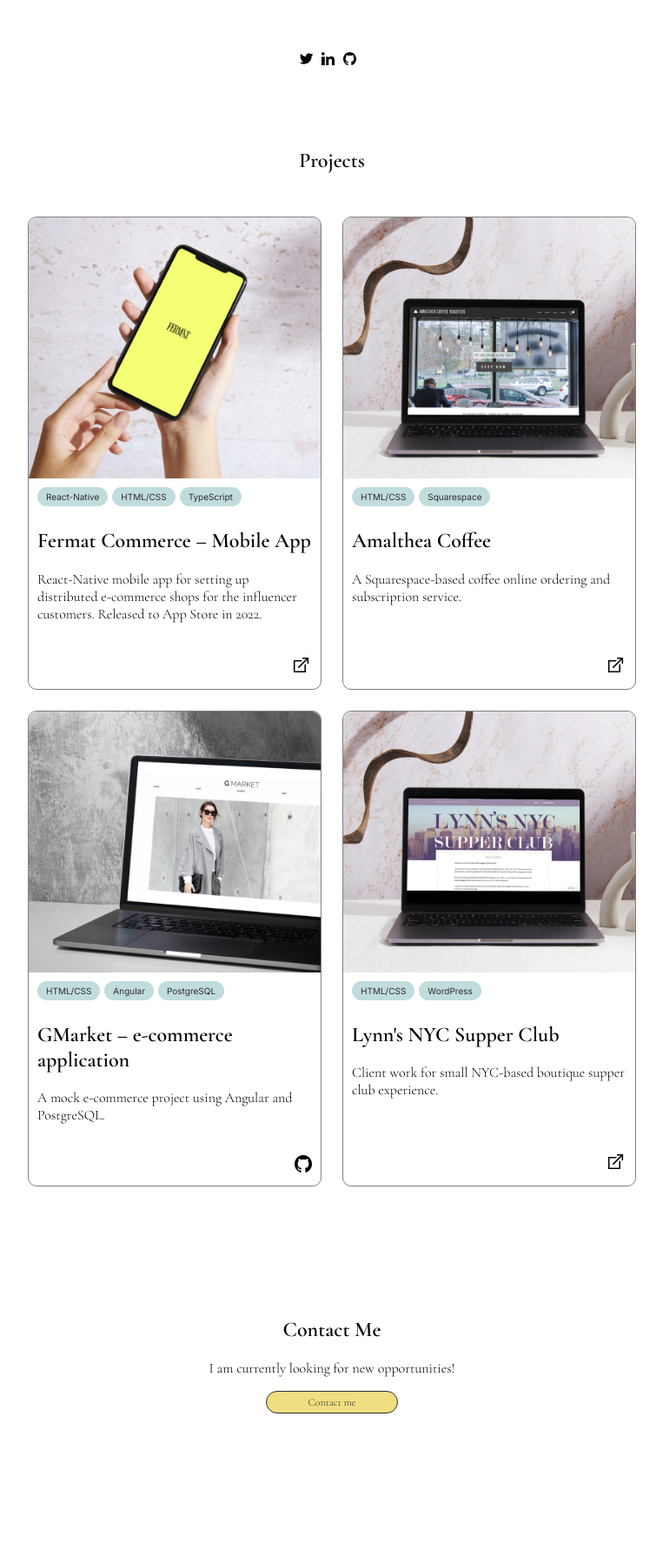
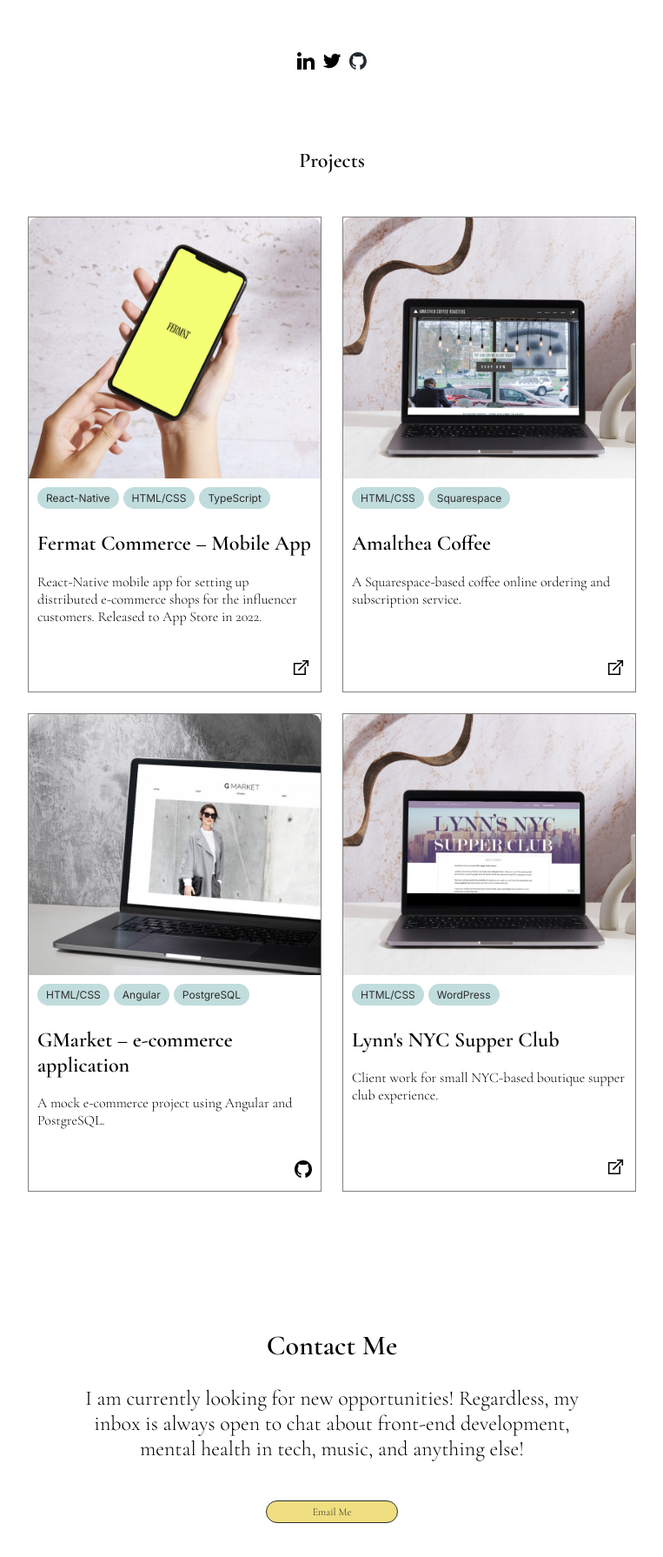
Before and after one commit to gcho91/riacho-portfolio-next, a Next.js app: page / in a window 1280 px wide. Shown: the part 702-2492 px from the top of the page at 87% size, without its empty margins (258-1021 px from the left). Before the commit the page ends 2447 px from the top, so only its background shows below. Built offline with nearby package versions, Linux system fonts and the light colour scheme.

Commit message:
Add github icon

```diff
--- a/components/HeroSection.tsx
+++ b/components/HeroSection.tsx
@@ -18,20 +18,23 @@
             <a href="mailto:gcho91@gmail.com" className={`${heroStyles['cta-button']}`}>Contact me</a>
         </div>
         <div className={heroStyles["social-row"]}>
-            <a href="https://www.twitter.com/espresscho">
-                <Image priority src={twitterIcon} alt="Follow me on twitter"
-                    height={15}
-                    width={15} />
-            </a>
             <a href="https://www.linkedin.com/in/gloriacho1">
                 <Image priority src={linkedinIcon} alt="Follow me on LinkedIn"
-                    height={15}
-                    width={15} />
+                    height={20}
+                    width={20} />
+            </a>
+            <a href="https://www.twitter.com/espresscho">
+                <Image priority src={twitterIcon} alt="Follow me on Twitter"
+                    height={20}
+                    width={20} />
             </a>
             <a href="https://www.github.com/gcho91">
-                <Image priority src={githubIcon} alt="Follow me on Github"
-                    height={15}
-                    width={15} />
+                <Image
+                    src="/github-mark.svg"
+                    alt="GITHUB icon"
+                    width={20}
+                    height={20}
+                />
             </a>
         </div>
     </div>
--- a/components/Tag.tsx
+++ b/components/Tag.tsx
@@ -1,6 +1,6 @@
 import { ReactNode } from "react";
 import tagStyles from "../styles/tagStyles.module.css"
-import { IBM_Plex_Sans, Cormorant_Garamond, Raleway, Arimo, Inter } from 'next/font/google'
+import { Inter } from 'next/font/google'
 
 const inter = Inter({
     subsets: ['latin']
--- a/pages/contact.tsx
+++ b/pages/contact.tsx
@@ -5,8 +5,9 @@
     return <div className={contactStyles.container} id="contact_section">
         <h2 className={`${cormorantGaramond.variable} ${contactStyles.pageTitle}`}>Contact Me</h2>
         <div className={contactStyles.textContainer}>
-            <p>I am currently looking for new opportunities! </p>
-            <a href="mailto:gcho91@gmail.com" className={contactStyles.button}>Contact me</a>
+            <p>I am currently looking for new opportunities! Regardless, my inbox is always open to chat about front-end development, mental health in tech, music, and anything else!
+            </p>
+            <a href="mailto:gcho91@gmail.com" className={contactStyles.ctaButton}>Email Me</a>
         </div>
     </div>
 }
--- a/styles/components/cardStyles.module.css
+++ b/styles/components/cardStyles.module.css
@@ -1,16 +1,26 @@
 .container {
     border: 1px solid gray;
-    border-radius: 10px;
+    /* border-radius: 0px; */
     display: flex;
     flex-direction: column;
 
     /* position: relative;
     top: 0;
     transition: top ease 0.5s; */
+    border-radius: 0px;
+
+        -moz-transition: all .51s;
+        -o-transition: all .51s;
+        -webkit-transition: all .51s;
+        transition: all .51s;
 }
 
 .container:hover {
     /* top: -8px; */
+    /* border-radius: 20px; */
+    /* transition: all .4s cubic-bezier(.15, .85, .45, 1);
+        -webkit-transition-property: none; */
+        border-radius: 20px;
 }
 
 .image {
@@ -19,14 +29,16 @@
     object-fit: cover;
     border-radius: 10px 10px 0 0;
 
-         position: relative;
-            top: 0;
-            transition: top ease 0.5s;
+        position: relative;
+        top: 0;
+        /* border-radius: 20px; */
+        transition: top ease 0.5s;
 
 }
 
 .image:hover {
     top: -8px;
+    /* border-radius: 0px; */
 }
 
 .cardDetails {
@@ -47,7 +59,6 @@
 }
 
 .cardh1{
-
     margin:0;
     min-height: 62px;
 }
--- a/styles/contactStyles.module.css
+++ b/styles/contactStyles.module.css
@@ -5,17 +5,19 @@
 .pageTitle {
     text-align: center;
     font-family: var(--cormorant-garamond);
+    font-size: 2em;
 }
 
 .textContainer {
     max-width: 600px;
     text-align: center;
     margin: 0 auto;
+    font-size: 1.5em;
 }
 
 .button {
     display: block;
-    font-size: 12px;
+    font-size: 1em;
     background-color: var(--lemon);
     border-radius: 50px;
     padding: 5px 10px;
@@ -29,5 +31,19 @@
      /* margin-top: 0;
      margin-bottom: 20px; */
      margin: 0 auto 20px auto;
+}
 
+.ctaButton {
+    display: block;
+    margin: 45px auto;
+    /* font-size: 1em; */
+    font-size: 12px;
+    background-color: var(--lemon);
+    border-radius: 50px;
+    padding: 5px 10px;
+    border: 1px solid var(--off-black);
+    width: 130px;
+    text-align: center;
+    text-decoration: none;
+    color: var(--off-black);
 }
--- a/styles/heroSectionStyles.module.css
+++ b/styles/heroSectionStyles.module.css
@@ -39,7 +39,6 @@
 }
 
 .cta-button {
-    /* font-size: 12px; */
     font-size: 1em;
     background-color: var(--lemon);
     border-radius: 50px;
@@ -62,7 +61,6 @@
 .navbar-list {
     margin: 0;
 }
-
 
 .active {
     display: block;
@@ -89,10 +87,7 @@
 .social-row {
     display: flex;
     justify-content: center;
-}
-
-.social-row img {
-    margin-right: 10px;
+    gap: 10px;
 }
 
 
--- a/styles/tagStyles.module.css
+++ b/styles/tagStyles.module.css
@@ -2,8 +2,8 @@
     background-color: var(--light-blue);
     color: var(--off-black);
     padding: 5px 10px;
-    font-size: 10px;
+    font-size: 0.75em;
     border-radius: 20px;
     margin-right: 5px;
-    margin-bottom:5px;
+    margin-bottom: 5px;
 }
```
Also changed, not shown: public/github-mark.svg (added).
